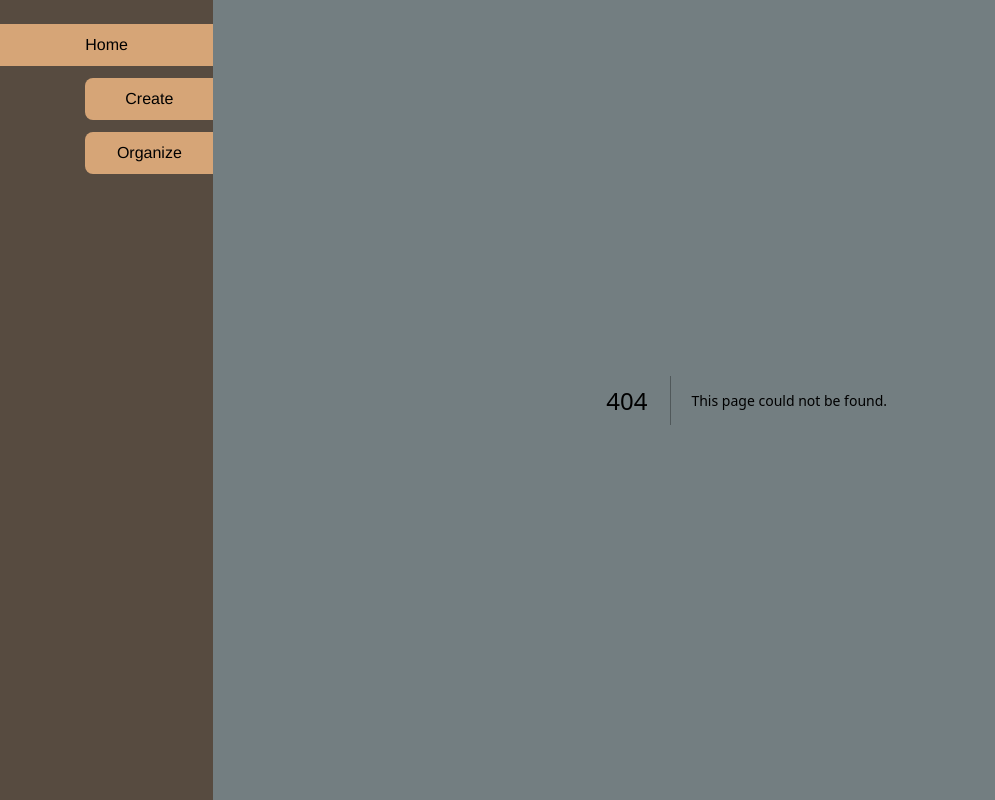
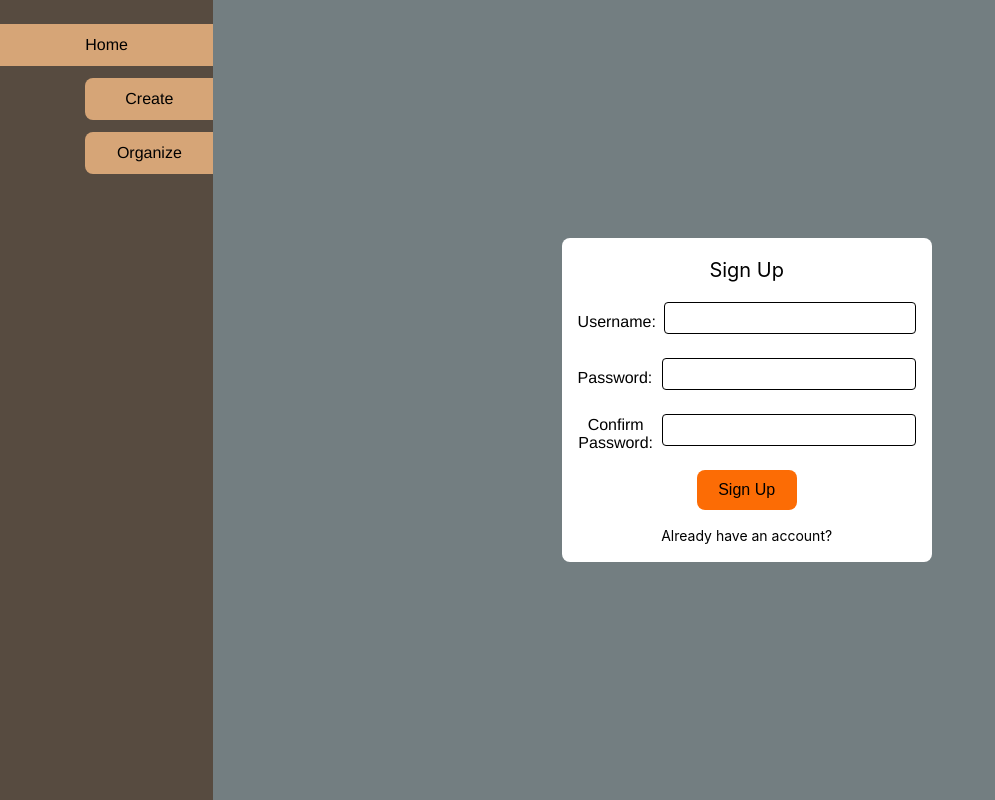
Before and after one commit to uphonia/recipe-application, a Next.js app: page /signup in a window 1280 px wide. Before the commit this address had no page. Shown: the whole page, without its empty margins (0-995 px from the left). Built offline with nearby package versions, Linux system fonts and the light colour scheme.

Commit message:
LogIn + SignUp pages v1

```diff
--- /dev/null
+++ b/src/Account/SignUp.tsx
@@ -0,0 +1,78 @@
+import { Formik, Form } from "formik";
+import {
+  Wrapper,
+  FormWrapper,
+  FieldWrapper,
+  InputWrapper,
+  ErrorText,
+  Input,
+  Title,
+  Footer,
+} from "./account.styles";
+import { FormLabel } from "../common/components/FormLabel/FormLabel";
+import { signUpInitialValues, signUpValidation } from "./account.consts";
+import { Button } from "../common/components/Button/Button";
+import { Typography } from "../common/components/Typography/Typography";
+import { TextLink } from "../common/components/TextLink/TextLink";
+import { LOGIN } from "../common/consts/navigation.consts";
+
+export const SignUp = () => (
+  <Wrapper>
+    <Formik
+      initialValues={signUpInitialValues}
+      onSubmit={() => {}}
+      validateOnBlur={true}
+      validateOnChange={false}
+      validationSchema={signUpValidation}
+    >
+      {({ errors, handleChange, isSubmitting }) => (
+        <Form>
+          <FormWrapper>
+            <Title variant="h6">Sign Up</Title>
+            <FieldWrapper>
+              <FormLabel label="Username:" name="username" />
+              <InputWrapper>
+                <Input id="username" name="username" onChange={handleChange} />
+                <ErrorText>{errors.username ? errors.username : ""}</ErrorText>
+              </InputWrapper>
+            </FieldWrapper>
+            <FieldWrapper>
+              <FormLabel label="Password:" name="password" />
+              <InputWrapper>
+                <Input id="password" name="password" onChange={handleChange} />
+                <ErrorText>{errors.password ? errors.password : ""}</ErrorText>
+              </InputWrapper>
+            </FieldWrapper>
+            <FieldWrapper>
+              <FormLabel label="Confirm Password:" name="passwordConfirm" />
+              <InputWrapper>
+                <Input
+                  id="passwordConfirm"
+                  name="passwordConfirm"
+                  onChange={handleChange}
+                />
+                <ErrorText>
+                  {errors.passwordConfirm ? errors.passwordConfirm : ""}
+                </ErrorText>
+              </InputWrapper>
+            </FieldWrapper>
+            <Footer>
+              <Button
+                loading={isSubmitting}
+                size="medium"
+                type="submit"
+                variant="primary"
+              >
+                Sign Up
+              </Button>
+              <Typography variant="body2">
+                Already have an account?{" "}
+                <TextLink href={LOGIN} text="Log in"></TextLink>
+              </Typography>
+            </Footer>
+          </FormWrapper>
+        </Form>
+      )}
+    </Formik>
+  </Wrapper>
+);
--- /dev/null
+++ b/src/Account/account.consts.ts
@@ -0,0 +1,36 @@
+import { object, ref, string } from "yup";
+
+export type SignUpFormValues = {
+  password: string;
+  passwordConfirm: string;
+  username: string;
+};
+
+export const signUpInitialValues: SignUpFormValues = {
+  password: "",
+  passwordConfirm: "",
+  username: "",
+};
+
+export const signUpValidation = object({
+  password: string().required("A password is required"),
+  passwordConfirm: string()
+    .required("Please enter your password again")
+    .oneOf([ref("password"), "Passwords must match"]),
+  username: string().required("Username is required"),
+});
+
+export type LogInFormValues = {
+  password: string;
+  username: string;
+};
+
+export const logInInitialValues: LogInFormValues = {
+  password: "",
+  username: "",
+};
+
+export const logInValidation = object({
+  password: string().required("A password is required"),
+  username: string().required("Username is required"),
+});
--- /dev/null
+++ b/src/Account/account.styles.ts
@@ -0,0 +1,56 @@
+import styled from "@emotion/styled";
+import { Typography } from "../common/components/Typography/Typography";
+
+export const Wrapper = styled.div`
+  align-items: center;
+  display: flex;
+  flex-direction: column;
+  height: 100%;
+  justify-content: center;
+`;
+
+export const FormWrapper = styled.div`
+  background-color: white;
+  border-radius: 8px;
+  display: flex;
+  flex-direction: column;
+  gap: 16px;
+  padding: 16px;
+  text-align: center;
+`;
+
+export const Title = styled(Typography)`
+  text-decoration: underline;
+`;
+
+export const FieldWrapper = styled.div`
+  align-items: center;
+  display: flex;
+  flex-direction: row;
+  gap: 8px;
+  width: 100%;
+`;
+
+export const Input = styled.input`
+  border: 1px solid black;
+  height: 30px;
+  padding: 0 8px;
+`;
+
+export const InputWrapper = styled.div`
+  display: flex;
+  flex-direction: column;
+  gap: 8px;
+  width: 100%;
+`;
+
+export const ErrorText = styled.p`
+  color: red;
+`;
+
+export const Footer = styled.div`
+  align-items: center;
+  display: flex;
+  flex-direction: column;
+  gap: 16px;
+`;
--- /dev/null
+++ b/src/pages/login.tsx
@@ -0,0 +1,5 @@
+import { LogIn } from "../Account/LogIn";
+
+export default function LogInPage() {
+  return <LogIn />;
+}
--- /dev/null
+++ b/src/pages/signup.tsx
@@ -0,0 +1,5 @@
+import { SignUp } from "../Account/SignUp";
+
+export default function SignUpPage() {
+  return <SignUp />;
+}
```
Also changed, not shown: src/Account/LogIn.tsx (added, +65 -0 lines).
